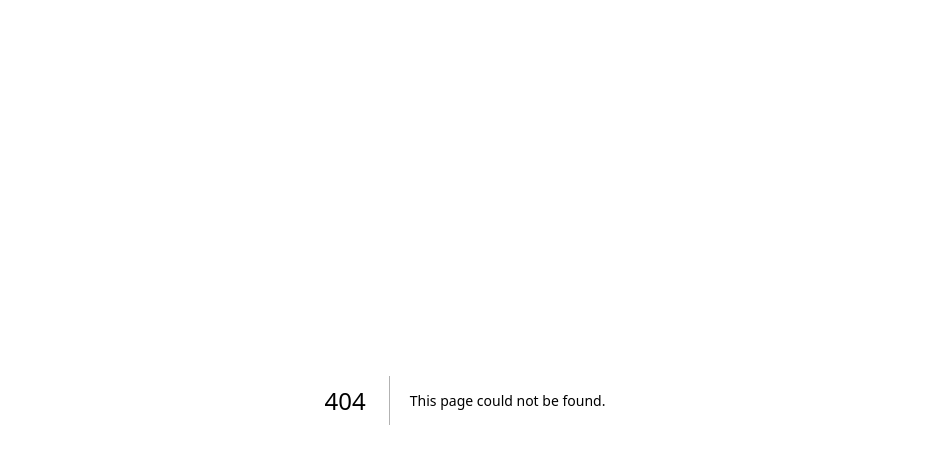
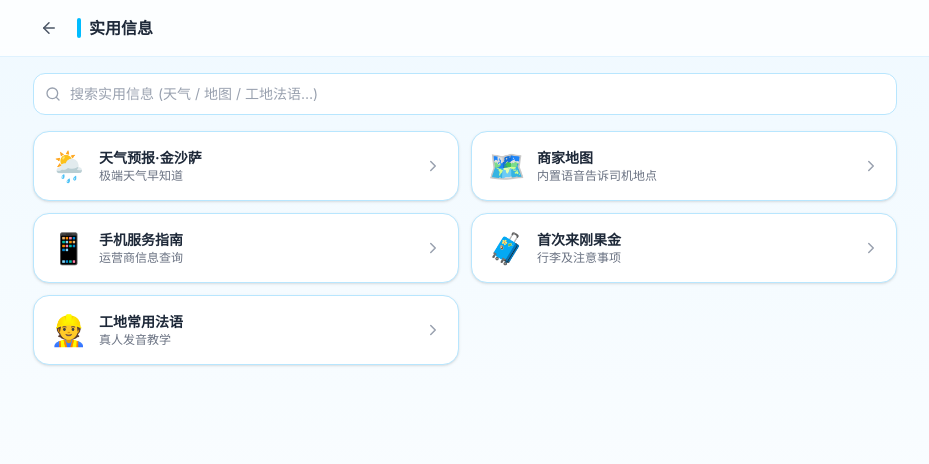
Before and after one commit to kangjy123k/kinshasa-life-guide, a Next.js app: page /useful in a window 1280 px wide. Before the commit this address had no page. Shown: the top 464 px of the page, without its empty margins (175-1104 px from the left). Built offline with nearby package versions, Linux system fonts and the light colour scheme; a web font is replaced by a local one.

Commit message:
feat(useful): 实用信息新增搜索框 + 全部总览页
- lib/useful-items.ts: 抽离 5 条目数据 + 关键词
- 首页: 实用信息标题右侧 全部→; 上方搜索框, 输入后实时过滤, 点击跳详情
- 新增 /useful 总览页: 搜索 + 大卡列表, 每项跳各自详情

```diff
--- a/app/page.tsx
+++ b/app/page.tsx
@@ -43,6 +43,7 @@ import {
   WhatsAppChip,
 } from "@/components/BusinessCardUI";
 import { SubmissionModal, type FormKey } from "@/components/SubmissionModal";
+import { filterUseful, usefulItems } from "@/lib/useful-items";
 
 /* ------------------------------------------------------------------ */
 /*  轮播广告位                                                          */
@@ -409,6 +410,9 @@ function HomeView({
     router.push(q ? `/search?q=${encodeURIComponent(q)}` : "/search");
   };
 
+  const [usefulQuery, setUsefulQuery] = useState("");
+  const usefulMatches = useMemo(() => filterUseful(usefulQuery), [usefulQuery]);
+
   return (
     <>
       {/* ---- 顶部横幅 ---- */}
@@ -540,59 +544,75 @@ function HomeView({
         <div className="flex items-center gap-2 mb-3">
           <span className="w-1 h-5 bg-sky-400 rounded-full" />
           <h2 className="text-base font-bold text-gray-800">实用信息</h2>
-        </div>
-        <div className="grid grid-cols-2 md:grid-cols-5 gap-2">
           <Link
-            href="/weather"
-            className="flex items-center gap-2 p-3 rounded-2xl bg-sky-100 border border-sky-200 text-gray-800 active:scale-95 transition"
+            href="/useful"
+            className="ml-auto inline-flex items-center gap-0.5 text-xs font-semibold text-sky-600 hover:text-sky-700 active:scale-95 transition"
           >
-            <span className="text-2xl leading-none">🌦️</span>
-            <div className="min-w-0">
-              <div className="text-xs font-bold">天气预报·金沙萨</div>
-              <div className="text-[10px] text-gray-600 truncate">极端天气早知道</div>
-            </div>
-          </Link>
-          <Link
-            href="/map"
-            className="flex items-center gap-2 p-3 rounded-2xl bg-sky-100 border border-sky-200 text-gray-800 active:scale-95 transition"
-          >
-            <span className="text-2xl leading-none">🗺️</span>
-            <div className="min-w-0">
-              <div className="text-xs font-bold">商家地图</div>
-              <div className="text-[10px] text-gray-600 truncate">内置语音告诉司机地点</div>
-            </div>
-          </Link>
-          <Link
-            href="/guides/recharge"
-            className="flex items-center gap-2 p-3 rounded-2xl bg-sky-100 border border-sky-200 text-gray-800 active:scale-95 transition"
-          >
-            <span className="text-2xl leading-none">📱</span>
-            <div className="min-w-0">
-              <div className="text-xs font-bold">手机服务指南</div>
-              <div className="text-[10px] text-gray-600 truncate">运营商信息查询</div>
-            </div>
-          </Link>
-          <Link
-            href="/guides/first-time"
-            className="flex items-center gap-2 p-3 rounded-2xl bg-sky-100 border border-sky-200 text-gray-800 active:scale-95 transition"
-          >
-            <span className="text-2xl leading-none">🧳</span>
-            <div className="min-w-0">
-              <div className="text-xs font-bold">首次来刚果金</div>
-              <div className="text-[10px] text-gray-600 truncate">行李及注意事项</div>
-            </div>
-          </Link>
-          <Link
-            href="/guides/construction-french"
-            className="flex items-center gap-2 p-3 rounded-2xl bg-sky-100 border border-sky-200 text-gray-800 active:scale-95 transition"
-          >
-            <span className="text-2xl leading-none">👷</span>
-            <div className="min-w-0">
-              <div className="text-xs font-bold">工地常用法语</div>
-              <div className="text-[10px] text-gray-600 truncate">真人发音教学</div>
-            </div>
+            全部<ChevronRight size={14} />
           </Link>
         </div>
+
+        <div className="relative mb-3">
+          <Search size={14} className="absolute left-3 top-1/2 -translate-y-1/2 text-gray-400" />
+          <input
+            type="text"
+            value={usefulQuery}
+            onChange={(e) => setUsefulQuery(e.target.value)}
+            placeholder="搜索实用信息 (天气 / 地图 / 工地法语…)"
+            className="w-full pl-8 pr-8 py-2 rounded-xl bg-white border border-sky-200 text-xs text-gray-700 placeholder:text-gray-400 focus:outline-none focus:border-sky-400 focus:ring-1 focus:ring-sky-300"
+          />
+          {usefulQuery && (
+            <button
+              type="button"
+              onClick={() => setUsefulQuery("")}
+              aria-label="清空搜索"
+              className="absolute right-2 top-1/2 -translate-y-1/2 w-6 h-6 rounded-full hover:bg-gray-100 flex items-center justify-center text-gray-400 active:scale-95 transition"
+            >
+              <X size={12} />
+            </button>
+          )}
+        </div>
+
+        {usefulQuery.trim() ? (
+          <div className="space-y-2">
+            {usefulMatches.length === 0 ? (
+              <div className="text-xs text-gray-500 text-center py-4 bg-sky-50 rounded-xl border border-dashed border-sky-200">
+                没有匹配的实用信息
+              </div>
+            ) : (
+              usefulMatches.map((it) => (
+                <Link
+                  key={it.key}
+                  href={it.href}
+                  className="flex items-center gap-3 p-3 rounded-2xl bg-sky-100 border border-sky-200 text-gray-800 active:scale-95 transition"
+                >
+                  <span className="text-2xl leading-none">{it.emoji}</span>
+                  <div className="min-w-0 flex-1">
+                    <div className="text-sm font-bold">{it.title}</div>
+                    <div className="text-[11px] text-gray-600 truncate">{it.desc}</div>
+                  </div>
+                  <ChevronRight size={16} className="text-gray-400 shrink-0" />
+                </Link>
+              ))
+            )}
+          </div>
+        ) : (
+          <div className="grid grid-cols-2 md:grid-cols-5 gap-2">
+            {usefulItems.map((it) => (
+              <Link
+                key={it.key}
+                href={it.href}
+                className="flex items-center gap-2 p-3 rounded-2xl bg-sky-100 border border-sky-200 text-gray-800 active:scale-95 transition"
+              >
+                <span className="text-2xl leading-none">{it.emoji}</span>
+                <div className="min-w-0">
+                  <div className="text-xs font-bold">{it.title}</div>
+                  <div className="text-[10px] text-gray-600 truncate">{it.desc}</div>
+                </div>
+              </Link>
+            ))}
+          </div>
+        )}
       </section>
 
       {/* ---- 信息发布通道 ---- */}
--- /dev/null
+++ b/app/useful/page.tsx
@@ -0,0 +1,82 @@
+"use client";
+
+import { useMemo, useState } from "react";
+import Link from "next/link";
+import { useRouter } from "next/navigation";
+import { ArrowLeft, ChevronRight, Search, X } from "lucide-react";
+import { filterUseful, usefulItems } from "@/lib/useful-items";
+
+export default function UsefulPage() {
+  const router = useRouter();
+  const [q, setQ] = useState("");
+  const matches = useMemo(() => (q.trim() ? filterUseful(q) : usefulItems), [q]);
+
+  return (
+    <div className="min-h-screen bg-gradient-to-b from-sky-50 to-white pb-16">
+      <header className="sticky top-0 z-20 bg-white/80 backdrop-blur border-b border-sky-100">
+        <div className="max-w-4xl mx-auto px-4 py-3 flex items-center gap-3">
+          <button
+            onClick={() => router.back()}
+            aria-label="返回"
+            className="w-8 h-8 rounded-full hover:bg-sky-100 flex items-center justify-center text-gray-600 active:scale-95 transition"
+          >
+            <ArrowLeft size={18} />
+          </button>
+          <div className="flex items-center gap-2">
+            <span className="w-1 h-5 bg-sky-400 rounded-full" />
+            <h1 className="text-base font-bold text-gray-800">实用信息</h1>
+          </div>
+        </div>
+      </header>
+
+      <main className="max-w-4xl mx-auto px-4 pt-4">
+        <div className="relative mb-4">
+          <Search size={16} className="absolute left-3 top-1/2 -translate-y-1/2 text-gray-400" />
+          <input
+            type="text"
+            value={q}
+            onChange={(e) => setQ(e.target.value)}
+            placeholder="搜索实用信息 (天气 / 地图 / 工地法语…)"
+            className="w-full pl-9 pr-9 py-2.5 rounded-xl bg-white border border-sky-200 text-sm text-gray-700 placeholder:text-gray-400 focus:outline-none focus:border-sky-400 focus:ring-1 focus:ring-sky-300"
+          />
+          {q && (
+            <button
+              type="button"
+              onClick={() => setQ("")}
+              aria-label="清空搜索"
+              className="absolute right-2 top-1/2 -translate-y-1/2 w-7 h-7 rounded-full hover:bg-gray-100 flex items-center justify-center text-gray-400 active:scale-95 transition"
+            >
+              <X size={14} />
+            </button>
+          )}
+        </div>
+
+        {matches.length === 0 ? (
+          <div className="text-sm text-gray-500 text-center py-10 bg-sky-50 rounded-2xl border border-dashed border-sky-200">
+            没有匹配的实用信息
+          </div>
+        ) : (
+          <div className="grid gap-3 md:grid-cols-2">
+            {matches.map((it) => (
+              <Link
+                key={it.key}
+                href={it.href}
+                className="group flex items-center gap-3 p-4 rounded-2xl bg-white border border-sky-200 shadow-sm text-gray-800 active:scale-[0.98] hover:border-sky-400 hover:shadow transition"
+              >
+                <span className="text-3xl leading-none shrink-0">{it.emoji}</span>
+                <div className="min-w-0 flex-1">
+                  <div className="text-sm font-bold">{it.title}</div>
+                  <div className="text-xs text-gray-500 truncate">{it.desc}</div>
+                </div>
+                <ChevronRight
+                  size={18}
+                  className="text-gray-400 shrink-0 group-hover:text-sky-500 transition"
+                />
+              </Link>
+            ))}
+          </div>
+        )}
+      </main>
+    </div>
+  );
+}
--- /dev/null
+++ b/lib/useful-items.ts
@@ -0,0 +1,60 @@
+export type UsefulItem = {
+  key: string;
+  title: string;
+  desc: string;
+  emoji: string;
+  href: string;
+  keywords: string[];
+};
+
+export const usefulItems: UsefulItem[] = [
+  {
+    key: "weather",
+    title: "天气预报·金沙萨",
+    desc: "极端天气早知道",
+    emoji: "🌦️",
+    href: "/weather",
+    keywords: ["天气", "weather", "雨", "温度", "金沙萨", "气象", "降水"],
+  },
+  {
+    key: "map",
+    title: "商家地图",
+    desc: "内置语音告诉司机地点",
+    emoji: "🗺️",
+    href: "/map",
+    keywords: ["地图", "map", "商家", "司机", "taxi", "位置", "地点"],
+  },
+  {
+    key: "recharge",
+    title: "手机服务指南",
+    desc: "运营商信息查询",
+    emoji: "📱",
+    href: "/guides/recharge",
+    keywords: ["手机", "充值", "recharge", "运营商", "vodacom", "airtel", "orange", "卡", "流量"],
+  },
+  {
+    key: "first-time",
+    title: "首次来刚果金",
+    desc: "行李及注意事项",
+    emoji: "🧳",
+    href: "/guides/first-time",
+    keywords: ["首次", "新手", "行李", "签证", "刚果", "入境", "第一次"],
+  },
+  {
+    key: "construction-french",
+    title: "工地常用法语",
+    desc: "真人发音教学",
+    emoji: "👷",
+    href: "/guides/construction-french",
+    keywords: ["工地", "法语", "发音", "français", "construction", "施工", "语言"],
+  },
+];
+
+export function filterUseful(query: string): UsefulItem[] {
+  const q = query.trim().toLowerCase();
+  if (!q) return [];
+  return usefulItems.filter((it) => {
+    const hay = [it.title, it.desc, ...it.keywords].join(" ").toLowerCase();
+    return hay.includes(q);
+  });
+}
```
